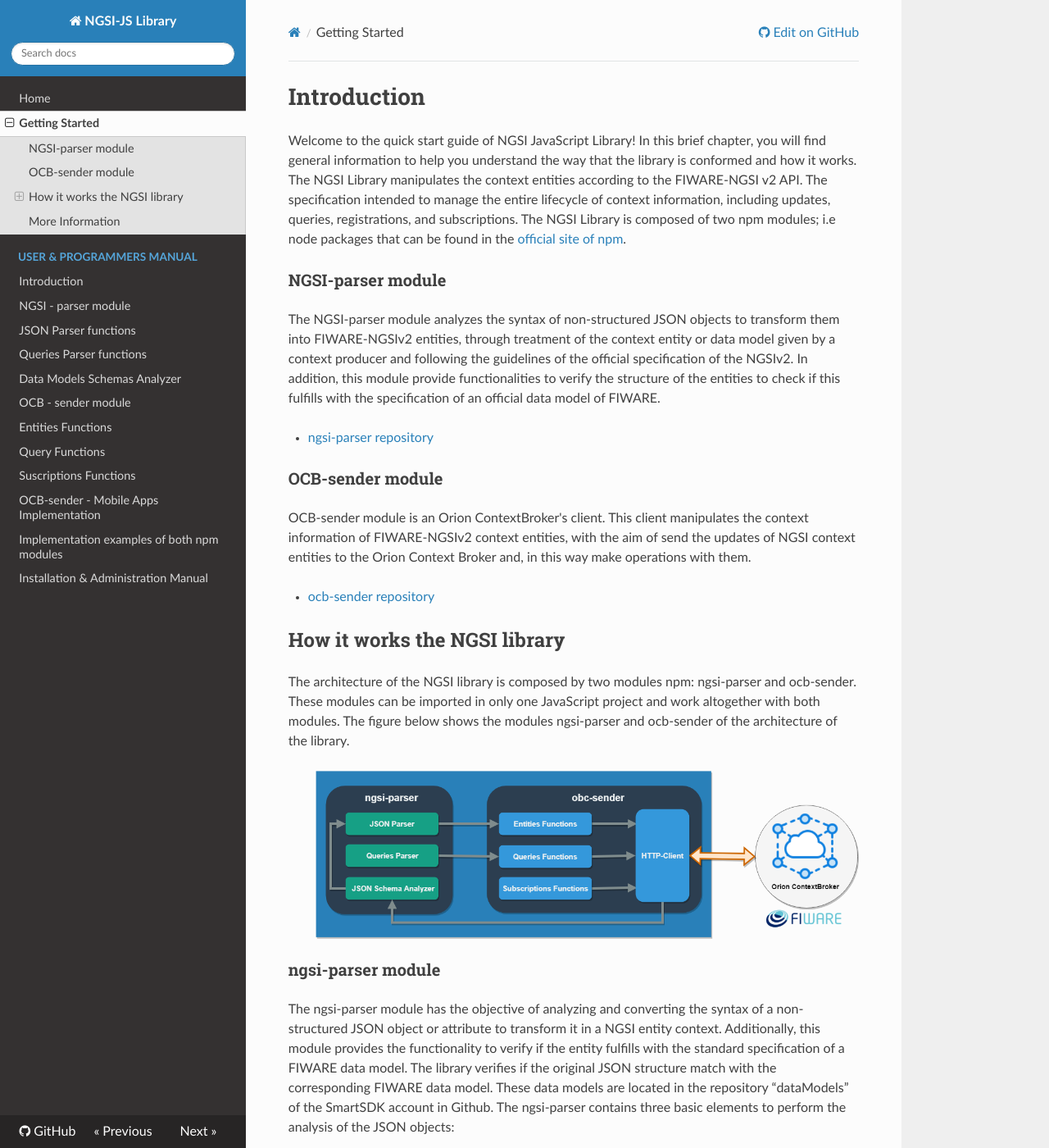
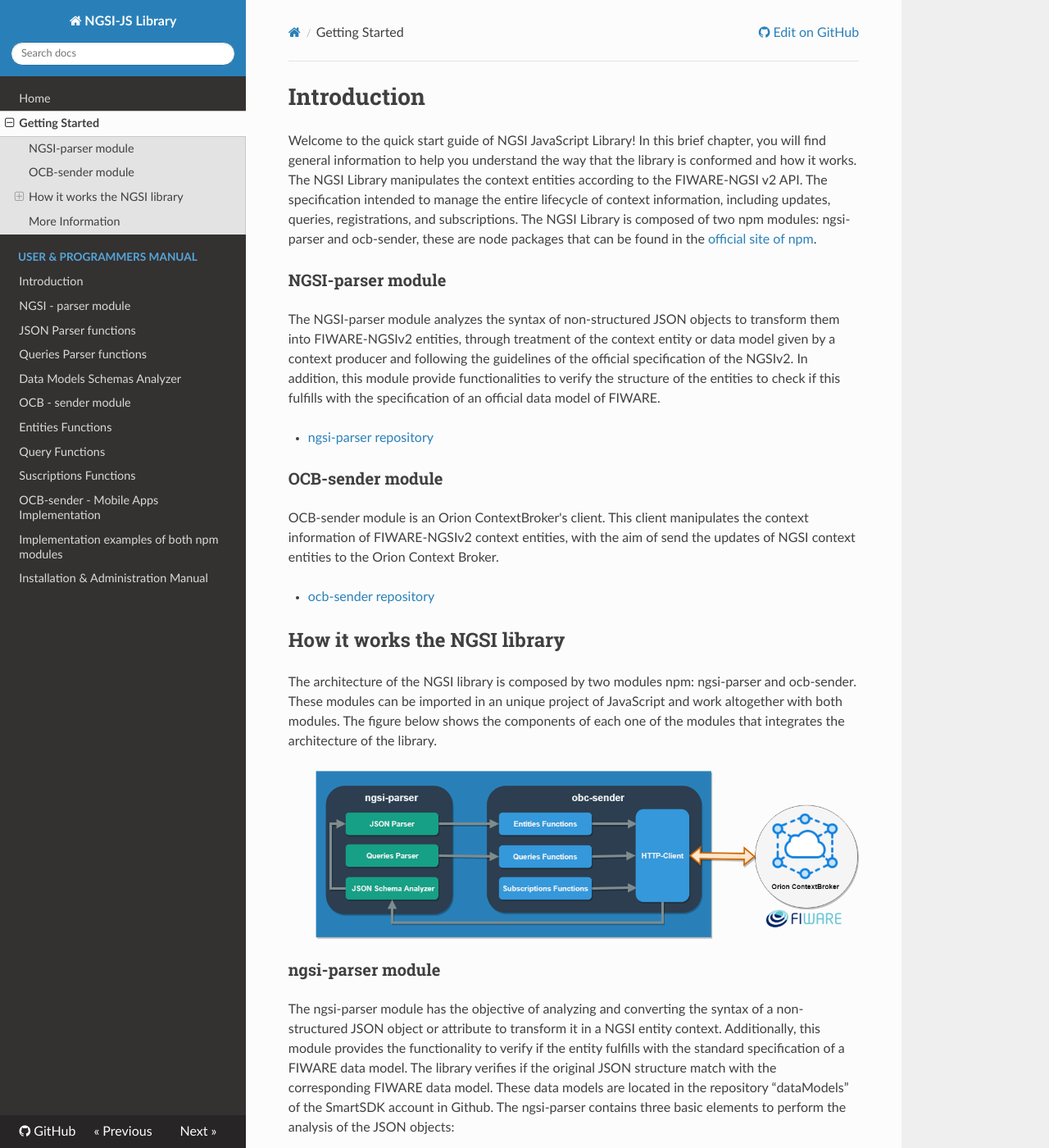
Before and after one commit to cenidetiot/ngsi-js-library, an MkDocs documentation site: the page built from doc/overview.md, in a window 1280 px wide and 1400 px high. Shown: the whole window at 82% size. Built offline with MkDocs 1.6.1, drawn with Linux system fonts in a browser that asks for light colours; nearby versions of some CDN libraries; comment, search, counter and statistics services are not loaded; old or Windows-style settings are respelled for this version of MkDocs.

Commit message:
local changes ocb-sender

```diff
--- a/doc/overview.md
+++ b/doc/overview.md
@@ -2,7 +2,7 @@
 
 Welcome to the quick start guide of NGSI JavaScript Library! In this brief chapter, you will find general information to help you understand the way that the library is conformed and how it works.
 The NGSI Library manipulates the context entities according to the FIWARE-NGSI v2 API. The specification  intended to manage the entire lifecycle of context information, including updates, queries, registrations, and subscriptions.
-The NGSI Library is composed of two npm modules; i.e node packages that can be found in the [official site of npm](https://www.npmjs.com/).
+The NGSI Library is composed of two npm modules: ngsi-parser and ocb-sender, these are node packages that can be found in the [official site of npm](https://www.npmjs.com/).
 
 ### NGSI-parser module
 
@@ -11,13 +11,13 @@
 - [ngsi-parser repository](https://github.com/cenidetiot/ngsi-parser)
 
 ### OCB-sender module
-OCB-sender module is an Orion ContextBroker's client. This client manipulates the context information of FIWARE-NGSIv2 context entities, with the aim of send the updates of NGSI context entities to the Orion Context Broker and, in this way make operations with them.
+OCB-sender module is an Orion ContextBroker's client. This client manipulates the context information of FIWARE-NGSIv2 context entities, with the aim of send the updates of NGSI context entities to the Orion Context Broker.
 
 - [ocb-sender repository](https://github.com/cenidetiot/ocb-sender)
 
 ## How it works the NGSI library
 
-The architecture of the NGSI library is composed by two modules npm: ngsi-parser and ocb-sender. These modules can be imported in only one JavaScript project and work altogether with both modules. The figure below shows the modules ngsi-parser and ocb-sender of the architecture of the library.
+The architecture of the NGSI library is composed by two modules npm: ngsi-parser and ocb-sender. These modules can be imported in an unique project of JavaScript and work altogether with both modules. The figure below shows the components of each one of the modules that integrates the architecture of the library.
 
 ![NGSI Library Architecture](images/architecture.png)
 
```
Also changed, not shown: doc/ocb/docs/EntitiesFunctions.md (+17 -17 lines), doc/ocb/index.md (+4 -4 lines).
